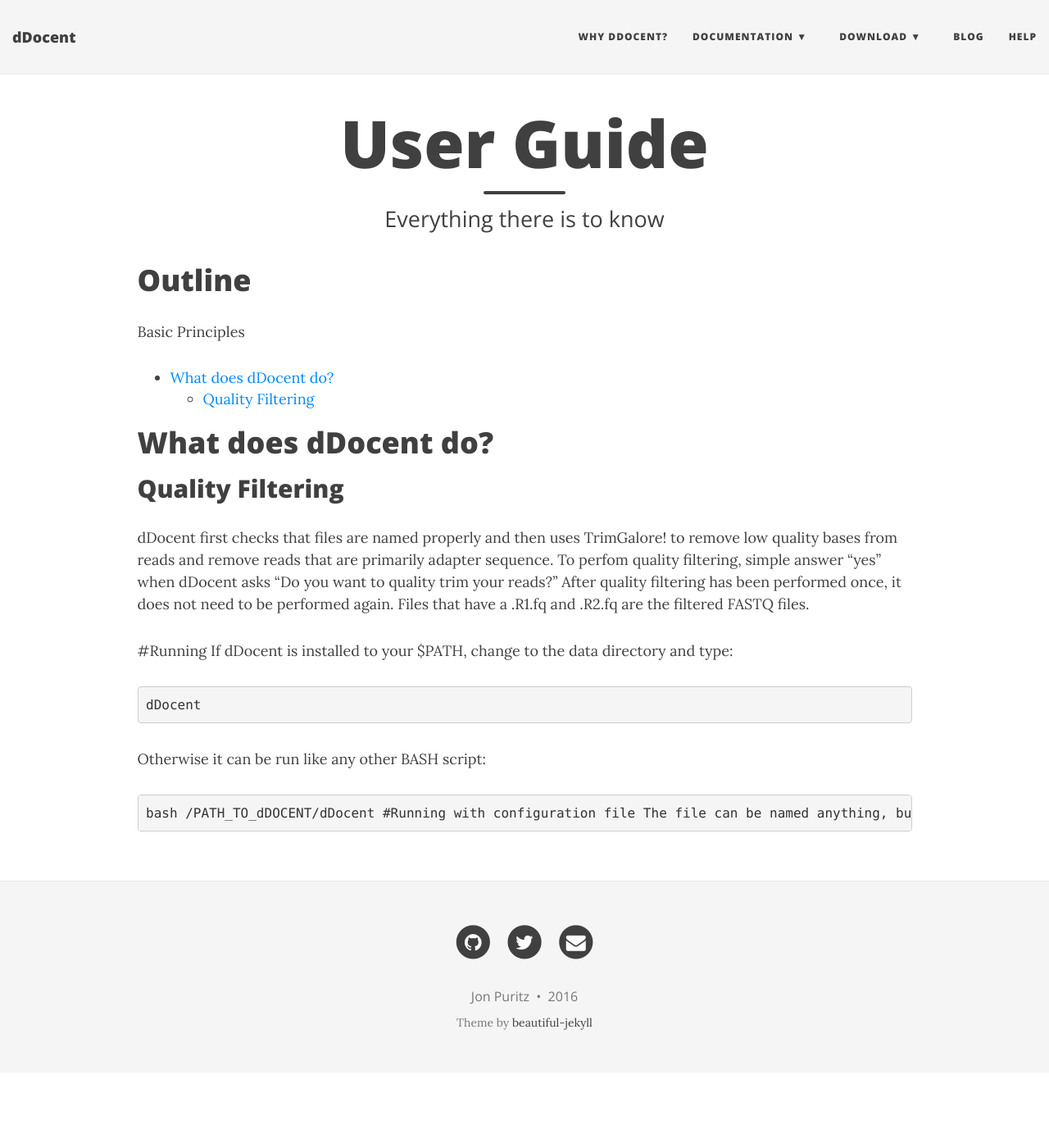
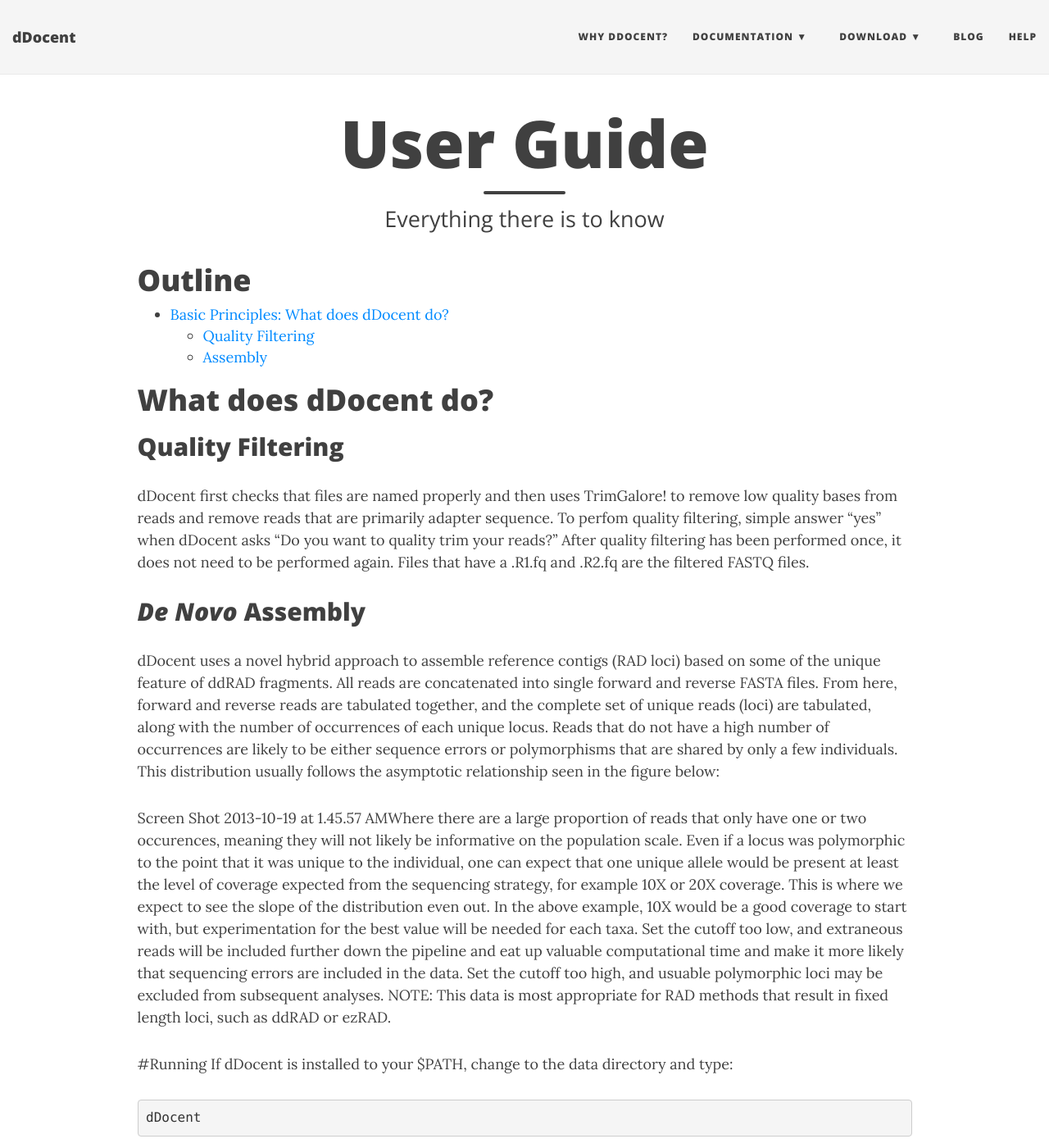
Before and after one commit to jpuritz/dDocent, a Jekyll site: the page built from UserGuide.md, in a window 1280 px wide and 1400 px high. Shown: the whole window at 82% size. Built offline with Jekyll 4.4.1, drawn with Linux system fonts in a browser that asks for light colours; nearby versions of some CDN libraries.

Commit message:
Update UserGuide.md

```diff
--- a/UserGuide.md
+++ b/UserGuide.md
@@ -6,10 +6,9 @@
 
 # Outline
 
-Basic Principles
-
-* [What does dDocent do?](#what-does-ddocent-do)
+* [Basic Principles: What does dDocent do?](#what-does-ddocent-do)
 	* [Quality Filtering](#quality-filtering)
+	* [Assembly](#de-novo-assembly)
 
 
 # What does dDocent do?
@@ -17,8 +16,10 @@
 ## Quality Filtering
 dDocent first checks that files are named properly and then uses TrimGalore! to remove low quality bases from reads and remove reads that are primarily adapter sequence.  To perfom quality filtering, simple answer “yes” when dDocent asks “Do you want to quality trim your reads?”  After quality filtering has been performed once, it does not need to be performed again.  Files that have a .R1.fq and .R2.fq are the filtered FASTQ files.
 
+## *De Novo* Assembly
+dDocent uses a novel hybrid approach to assemble reference contigs (RAD loci) based on some of the unique feature of ddRAD fragments.  All reads are concatenated into single forward and reverse FASTA files.  From here, forward and reverse reads are tabulated together, and the complete set of unique reads (loci) are tabulated, along with the number of occurrences of each unique locus.  Reads that do not have a high number of occurrences are likely to be either sequence errors or polymorphisms that are shared by only a few individuals.  This distribution usually follows the asymptotic relationship seen in the figure below:
 
-
+Screen Shot 2013-10-19 at 1.45.57 AMWhere there are a large proportion of reads that only have one or two occurences, meaning they will not likely be informative on the population scale.  Even if a locus was polymorphic to the point that it was unique to the individual, one can expect that one unique allele would be present at least the level of coverage expected from the sequencing strategy, for example 10X or 20X coverage.  This is where we expect to see the slope of the distribution even out.  In the above example, 10X would be a good coverage to start with, but experimentation for the best value will be needed for each taxa.  Set the cutoff too low, and extraneous reads will be included further down the pipeline and eat up valuable computational time and make it more likely that sequencing errors are included in the data.  Set the cutoff too high, and usuable polymorphic loci may be excluded from subsequent analyses.  NOTE: This data is most appropriate for RAD methods that result in fixed length loci, such as ddRAD or ezRAD.
 
 
 
```
